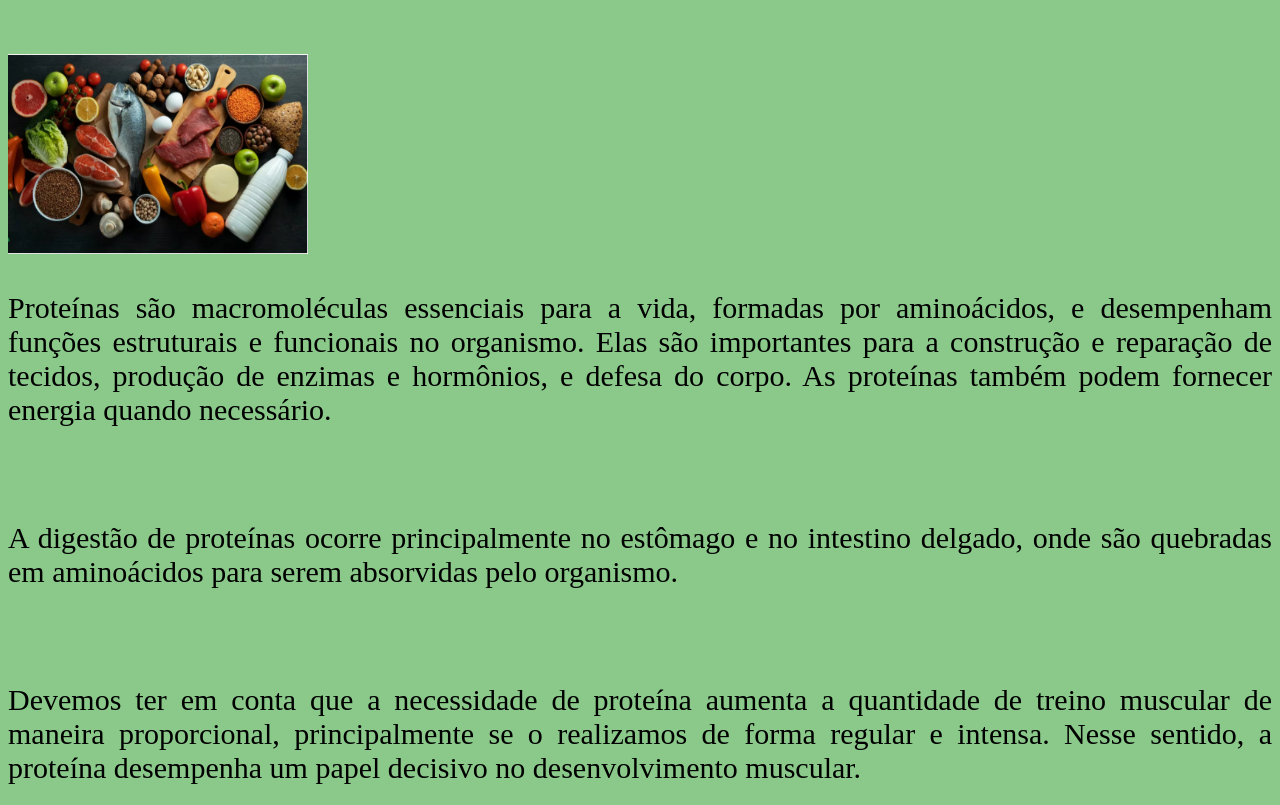
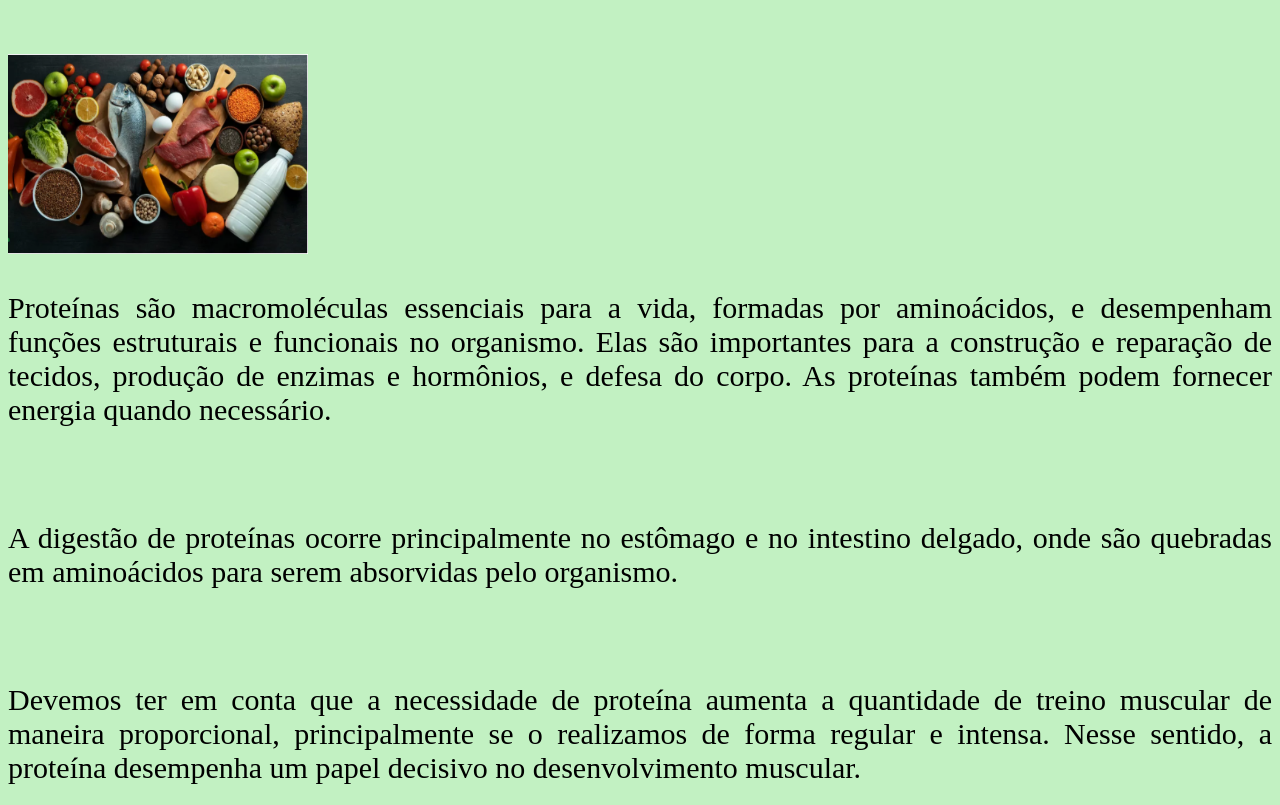
Before and after one commit to YasmimLarissaMeloSilva/exercicio2, a plain HTML site: page index.html in a window 1280 px wide. Shown: the part 225-1030 px from the top of the page. Drawn offline with Linux system fonts and the light colour scheme.

Commit message:
02/07 exercicio 2

```diff
--- a/style.css
+++ b/style.css
@@ -1,5 +1,5 @@
 body {
-    background-color: rgb(138, 201, 137);
+    background-color: rgb(194, 241, 194);
     color:black;
     text-align: justify;
     font-size: 30px;
```
